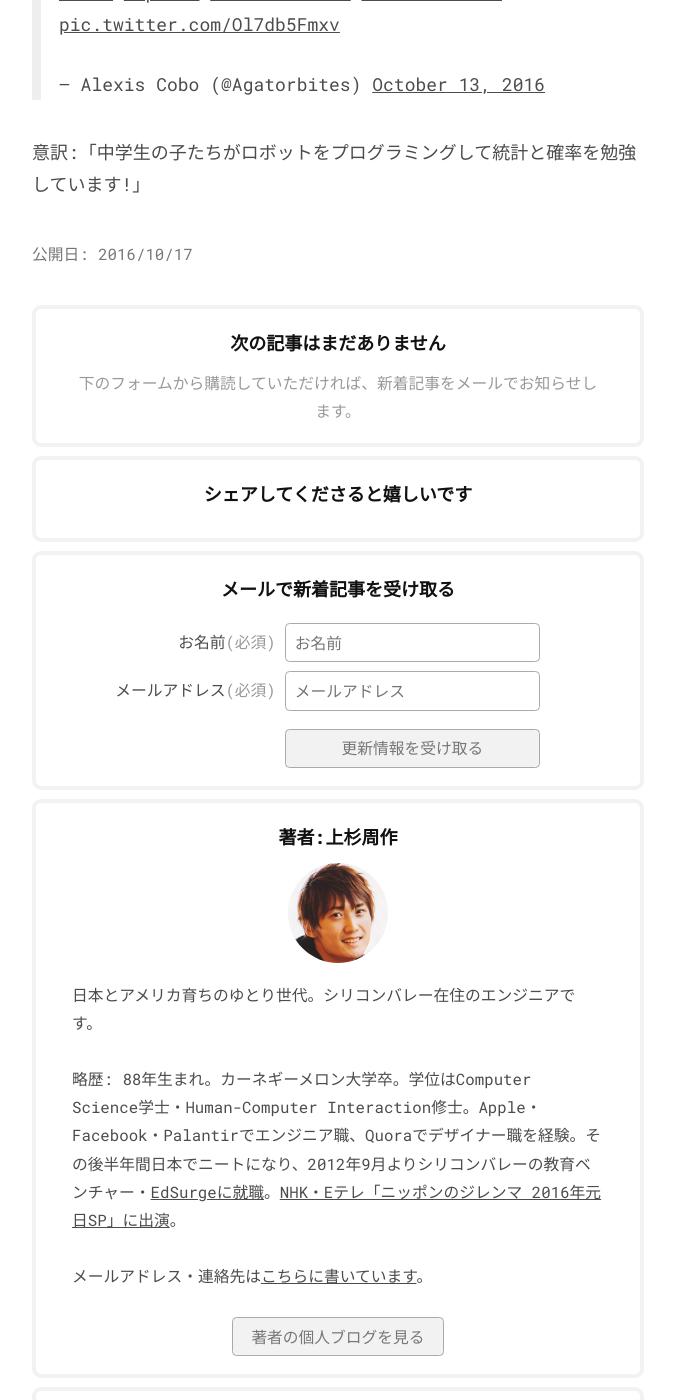
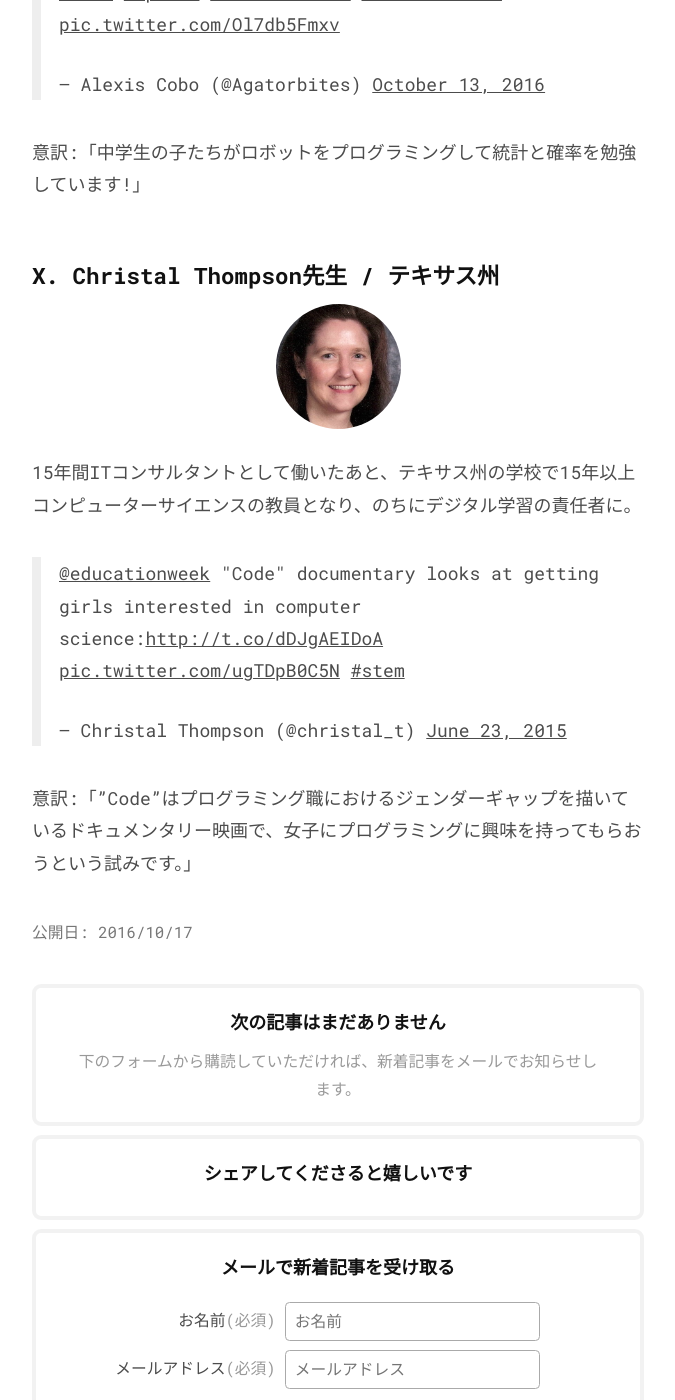
Before and after one commit to chibicode/senseicode, a Jekyll site: the page built from _posts/2016-10-15-100-programming-teachers.md, in a window 1280 px wide and 1400 px high, scrolled down 34998 px. Shown: the whole window, without its empty margins (302-977 px from the left). Built offline with Jekyll 4.4.1, drawn with Linux system fonts in a browser that asks for light colours; comment, search, counter and statistics services are not loaded.

Commit message:
Add Christal

```diff
--- a/_posts/2016-10-15-100-programming-teachers.md
+++ b/_posts/2016-10-15-100-programming-teachers.md
@@ -660,3 +660,16 @@ Andrea先生と同じく、ミネソタ州の元国語(英語)の先生で、現
 <script async src="//platform.twitter.com/widgets.js" charset="utf-8"></script>
 
 意訳:「中学生の子たちがロボットをプログラミングして統計と確率を勉強しています!」
+
+## X. Christal Thompson先生 / テキサス州
+
+<p style="text-align: center;">
+  <img src="/images/7/teachers/christal.jpg" width="125" style="border-radius: 100%; margin-top: 0; margin-bottom: 0;" />
+</p>
+
+15年間ITコンサルタントとして働いたあと、テキサス州の学校で15年以上コンピューターサイエンスの教員となり、のちにデジタル学習の責任者に。
+
+<blockquote class="twitter-tweet" data-lang="en"><p lang="en" dir="ltr"><a href="https://twitter.com/educationweek">@educationweek</a> &quot;Code&quot; documentary looks at getting girls interested in computer science:<a href="http://t.co/dDJgAEIDoA">http://t.co/dDJgAEIDoA</a> <a href="http://t.co/ugTDpB0C5N">pic.twitter.com/ugTDpB0C5N</a> <a href="https://twitter.com/hashtag/stem?src=hash">#stem</a></p>&mdash; Christal Thompson (@christal_t) <a href="https://twitter.com/christal_t/status/613319079512817664">June 23, 2015</a></blockquote>
+<script async src="//platform.twitter.com/widgets.js" charset="utf-8"></script>
+
+意訳:「"Code"はプログラミング職におけるジェンダーギャップを描いているドキュメンタリー映画で、女子にプログラミングに興味を持ってもらおうという試みです。」
```
Also changed, not shown: images/7/teachers/christal.jpg (added).
